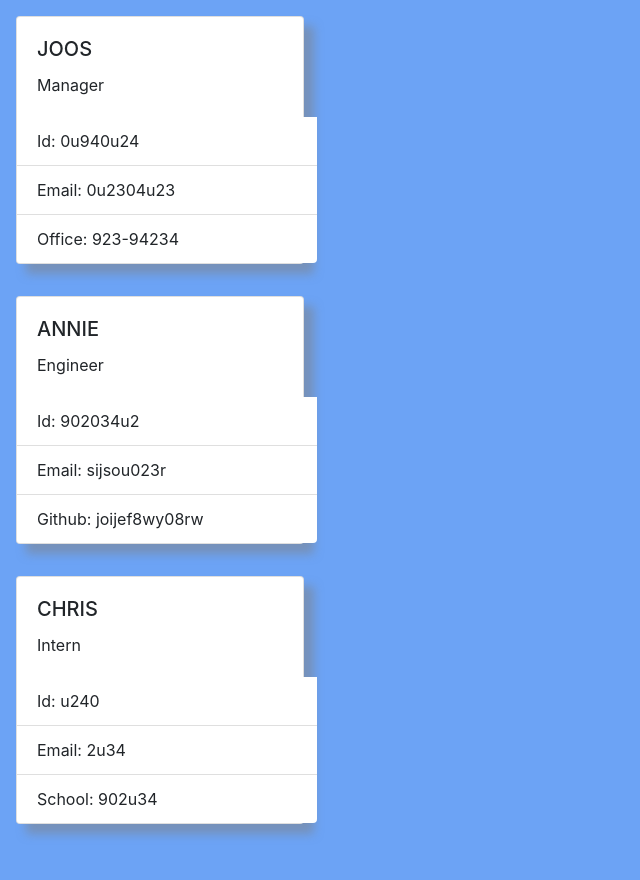
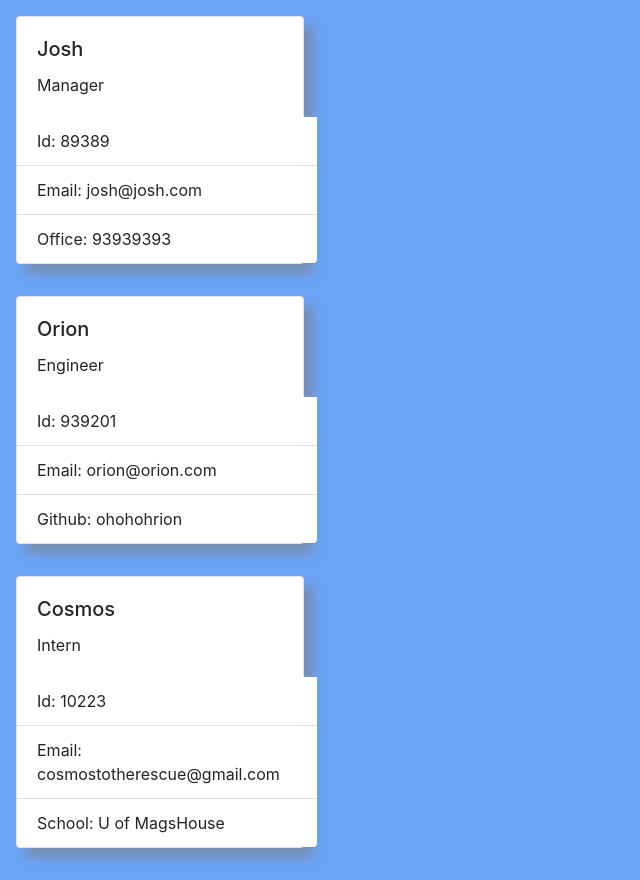
Before and after one commit to joshkuruvilla512/employee-summary, a website: page Develop/Output/team.html in a window 1280 px wide. Shown: the whole page, without its empty margins (0-640 px from the left). Before the commit the page ends 856 px from the top, so only its background shows below. Drawn offline with nearby package versions, Linux system fonts and the light colour scheme.

```diff
--- a/Develop/Output/team.html
+++ b/Develop/Output/team.html
@@ -44,33 +44,33 @@
 <body>
     <div class="card" style="width: 18rem;">
     <div class="card-body">
-        <h5 class="card-title">JOOS</h5>
+        <h5 class="card-title">Josh</h5>
         <p class="card-text">Manager</p>
     </div>
     <ul class="list-group list-group-flush">
-        <li class="list-group-item">Id: 0u940u24</li>
-        <li class="list-group-item">Email: 0u2304u23</li>
-        <li class="list-group-item">Office: 923-94234</li>
+        <li class="list-group-item">Id: 89389</li>
+        <li class="list-group-item">Email: josh@josh.com</li>
+        <li class="list-group-item">Office: 93939393</li>
     </ul>
 </div><div class="card" style="width: 18rem;">
     <div class="card-body">
-        <h5 class="card-title">ANNIE</h5>
+        <h5 class="card-title">Orion</h5>
         <p class="card-text">Engineer</p>
     </div>
     <ul class="list-group list-group-flush">
-        <li class="list-group-item">Id: 902034u2</li>
-        <li class="list-group-item">Email: sijsou023r</li>
-        <li class="list-group-item">Github: joijef8wy08rw</li>
+        <li class="list-group-item">Id: 939201</li>
+        <li class="list-group-item">Email: orion@orion.com</li>
+        <li class="list-group-item">Github: ohohohrion</li>
     </ul>
 </div><div class="card" style="width: 18rem;">
     <div class="card-body">
-        <h5 class="card-title">CHRIS</h5>
+        <h5 class="card-title">Cosmos</h5>
         <p class="card-text">Intern</p>
     </div>
     <ul class="list-group list-group-flush">
-        <li class="list-group-item">Id: u240</li>
-        <li class="list-group-item">Email: 2u34</li>
-        <li class="list-group-item">School: 902u34</li>
+        <li class="list-group-item">Id: 10223</li>
+        <li class="list-group-item">Email: cosmostotherescue@gmail.com</li>
+        <li class="list-group-item">School: U of MagsHouse</li>
     </ul>
 </div>
     <script src="https://code.jquery.com/jquery-3.4.1.slim.min.js"
```
Also changed, not shown: README.md.
